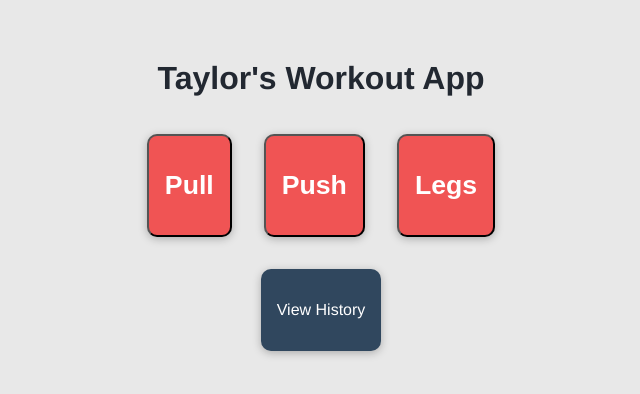
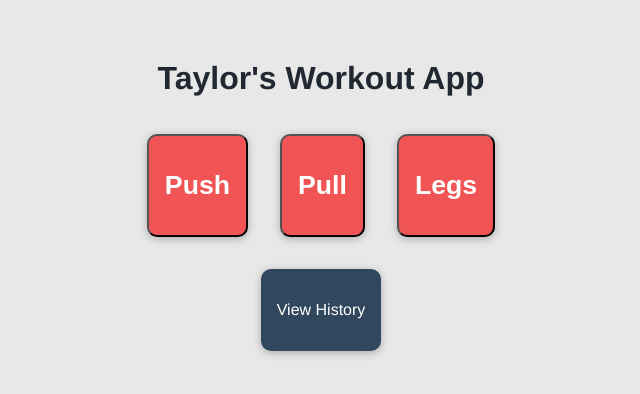
Before and after one commit to taylorsweetman/workout-tracker, a Vue app: page / in a window 1280 px wide. Shown: the top 394 px of the page, without its empty margins (319-959 px from the left). Built offline with nearby package versions, Linux system fonts and the light colour scheme.

Commit message:
started work on making the app data dynamic

```diff
--- a/src/App.vue
+++ b/src/App.vue
@@ -1,5 +1,8 @@
 <template>
   <div><h1>Taylor's Workout App</h1></div>
+  <div class="row" v-if="selectedIdx !== -1">
+    <button class="box" @click="reset">Back</button>
+  </div>
   <div class="row">
     <div v-if="selectedIdx !== -1">
       <exercise-session
@@ -17,15 +20,14 @@
       />
     </div>
   </div>
-  <div class="row" v-if="selectedIdx !== -1">
-    <button class="box" @click="reset">Back</button>
-  </div>
+
   <div class="row"><History class="box" /></div>
 </template>
 
 <script>
 import ExerciseSession from "./components/ExerciseSession.vue";
 import History from "./components/History.vue";
+import savedData from "./data.js";
 
 export default {
   name: "App",
@@ -36,25 +38,50 @@ export default {
   data() {
     return {
       sessions: {
-        0: { name: "Pull", active: false },
-        1: { name: "Push", active: false },
+        0: { name: "Push", active: false },
+        1: { name: "Pull", active: false },
         2: { name: "Legs", active: false },
       },
+      dataObj: savedData,
       selectedIdx: -1,
     };
   },
   methods: {
     activateChild(idx) {
       this.selectedIdx = idx;
-      var val = this.sessions[idx];
-      val.active = true;
-      this.sessions[idx] = val;
+      var sesh = this.sessions[idx];
+      const name = sesh.name;
+      const dayData = this.findLastDataPt(name);
+      const totalReps = this.getTotalRepsFromDay(dayData);
+      console.log(totalReps);
+      sesh.active = true;
+      this.sessions[idx] = sesh;
     },
     reset() {
       for (var idx in this.sessions) {
         this.sessions[idx].active = false;
       }
       this.selectedIdx = -1;
+    },
+    findLastDataPt(seshName) {
+      for (var day in this.dataObj.days) {
+        const nextDayData = this.dataObj.days[day];
+        const seshType = nextDayData.seshType;
+        if (seshType === seshName) {
+          return nextDayData;
+        }
+      }
+      return null;
+    },
+    getTotalRepsFromDay(dayData) {
+      var totalReps = 0;
+      if (dayData !== null) {
+        for (const set in dayData.sets) {
+          const nextReps = dayData.sets[set].reps;
+          totalReps += nextReps;
+        }
+      }
+      return totalReps;
     },
   },
 };
--- a/src/components/ExerciseSession.vue
+++ b/src/components/ExerciseSession.vue
@@ -2,7 +2,7 @@
   <button v-if="!active" class="box" @click="select">
     <h1>{{ name }}</h1>
   </button>
-  <div v-else class="box"><h1>{{ name }}</h1></div>
+  <!-- <div v-else class="box"><h1>{{ name }}</h1></div> -->
   <section v-if="this.active">
     <div class="row" v-if="this.name === 'Pull'">
       <Set exercise-name="Pull Ups" :setNum="1" :reps="4" />
@@ -19,11 +19,22 @@
       <Set exercise-name="Squats" :setNum="2" :reps="10" />
       <Set exercise-name="Squats" :setNum="3" :reps="10" />
     </div>
+    <button @click="finished">Done!</button>
   </section>
 </template>
 
+/* "date": "2020-11-25",
+      "sets": [
+        {
+          "exercise": "Pull Ups",
+          "setNum": 1,
+          "reps": 4
+        }
+      ] */
+
 <script>
 import Set from "../components/Set.vue";
+/* var today = new Date().toJSON().slice(0,10); */
 export default {
   name: "ExerciseSession",
   components: {
@@ -38,10 +49,38 @@ export default {
       type: Boolean,
     },
   },
-  emits: ["selectedState"],
+  data() {
+    return {
+      woData: {
+        days: {
+          "2020-11-28": {
+            seshType: "Push",
+            sets: {
+              0: {
+                exercise: "Push Ups",
+                reps: 10,
+              },
+              1: {
+                exercise: "Push Ups",
+                reps: 10,
+              },
+              2: {
+                exercise: "Push Ups",
+                reps: 10,
+              },
+            },
+          },
+        },
+      },
+    };
+  },
+  emits: ["selectedState", "doneWorkout"],
   methods: {
     select() {
       this.$emit("selected-state");
+    },
+    finished() {
+      this.$emit("done-workout");
     },
   },
 };
--- /dev/null
+++ b/src/data.js
@@ -0,0 +1,57 @@
+const dataObj = {
+	days: {
+		push0: {
+			seshType: 'Push',
+			sets: {
+				'0': {
+					exercise: 'Push Ups',
+					reps: 10
+				},
+				'1': {
+					exercise: 'Push Ups',
+					reps: 10
+				},
+				'2': {
+					exercise: 'Push Ups',
+					reps: 9
+				}
+			}
+		},
+		pull0: {
+			seshType: 'Pull',
+			sets: {
+				'0': {
+					exercise: 'Pull Ups',
+					reps: 4
+				},
+				'1': {
+					exercise: 'Pull Ups',
+					reps: 3
+				},
+				'2': {
+					exercise: 'Pull Ups',
+					reps: 3
+				}
+			}
+		},
+		legs0: {
+			seshType: 'Legs',
+			sets: {
+				'0': {
+					exercise: 'Squats',
+					reps: 10
+				},
+				'1': {
+					exercise: 'Squats',
+					reps: 10
+				},
+				'2': {
+					exercise: 'Squats',
+					reps: 9
+				}
+			}
+		}
+	}
+};
+
+export default dataObj;
```
Also changed, not shown: src/data.json (deleted, +0 -14 lines).
